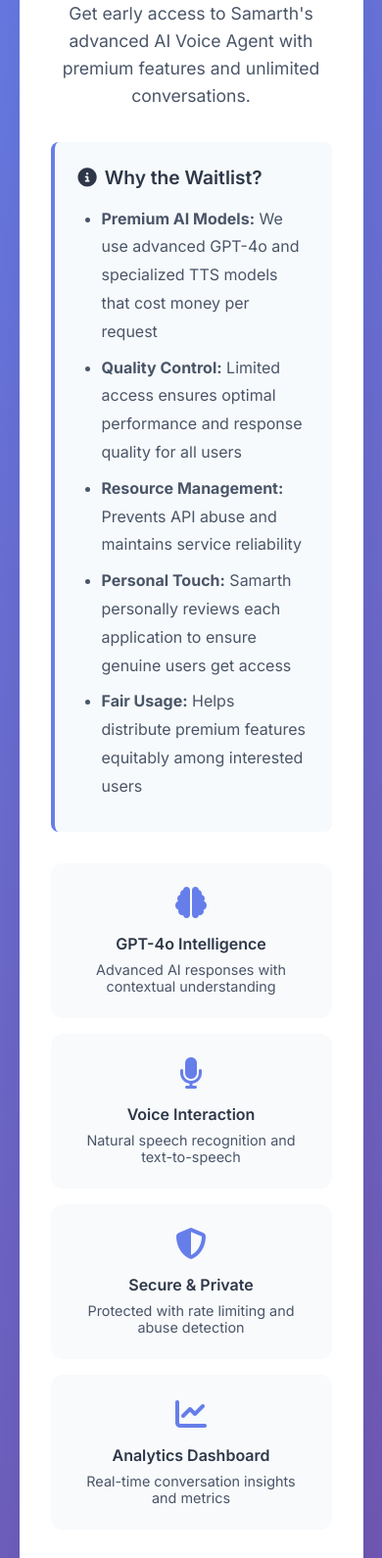
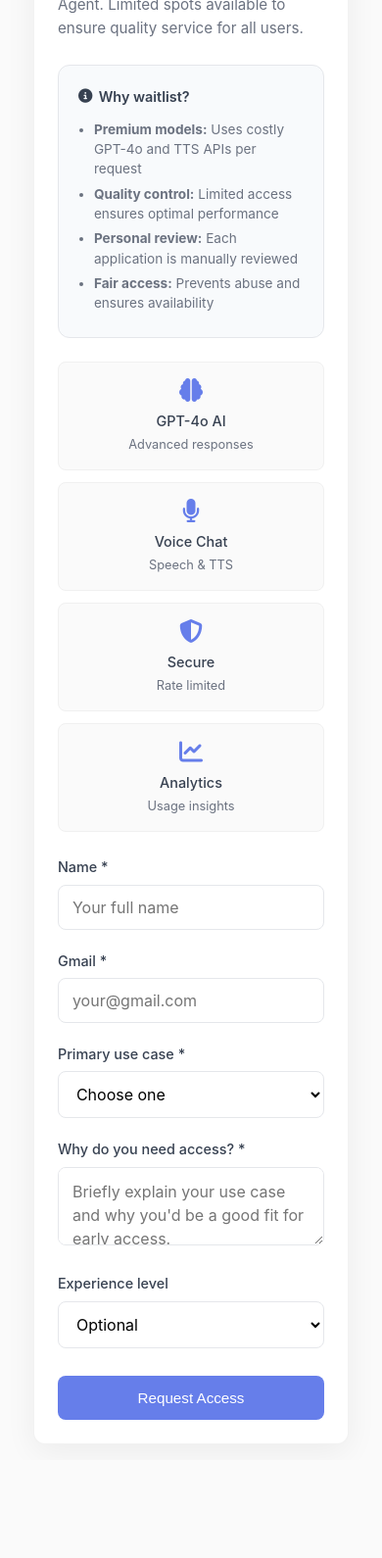
Before and after one commit to whileTrueFalse/voice-bot, a website: page waitlist.html in a window 390 px wide. Shown: the part 178-1768 px from the top of the page at 98% size. After the commit the page ends 1668 px from the top, so only its background shows below. Drawn offline with Linux system fonts and the light colour scheme.

Commit message:
Redesign waitlist UI: Minimal and modern interface + improved error handling
 UI improvements:
- Clean, minimal design with better spacing
- Reduced visual noise and simplified colors
- Shorter, more concise copy throughout
- Better mobile responsiveness
- Streamlined form labels and placeholders
- Modern typography and button styles

 Backend improvements:
- Enhanced error handling and logging
- Better email configuration checks
- Improved form submission debugging
- Graceful fallback for email failures

 Design changes:
- Subtle shadows and borders instead of gradients
- Neutral color palette with accent blue
- Compact layout with better information hierarchy
- Professional, accessible interface

```diff
--- a/waitlist.html
+++ b/waitlist.html
@@ -14,101 +14,105 @@
         }
 
         body {
-            font-family: 'Inter', sans-serif;
-            background: linear-gradient(135deg, #667eea 0%, #764ba2 100%);
+            font-family: -apple-system, BlinkMacSystemFont, 'Inter', 'Segoe UI', Roboto, sans-serif;
+            background: #fafafa;
             min-height: 100vh;
             display: flex;
             align-items: center;
             justify-content: center;
+            color: #1a1a1a;
+            line-height: 1.6;
         }
 
         .waitlist-container {
             background: white;
-            border-radius: 20px;
-            padding: 3rem;
-            max-width: 600px;
+            border-radius: 16px;
+            padding: 2.5rem;
+            max-width: 520px;
             width: 90%;
-            box-shadow: 0 20px 60px rgba(0, 0, 0, 0.1);
-            text-align: center;
+            box-shadow: 0 8px 32px rgba(0, 0, 0, 0.06);
+            border: 1px solid rgba(0, 0, 0, 0.05);
         }
 
         .logo {
-            background: linear-gradient(135deg, #667eea 0%, #764ba2 100%);
-            background-clip: text;
-            -webkit-background-clip: text;
-            -webkit-text-fill-color: transparent;
-            font-size: 3rem;
-            margin-bottom: 1rem;
+            color: #667eea;
+            font-size: 2rem;
+            margin-bottom: 0.5rem;
         }
 
         .waitlist-header h1 {
-            color: #2d3748;
-            font-size: 2.5rem;
-            font-weight: 700;
-            margin-bottom: 1rem;
+            color: #1a1a1a;
+            font-size: 1.75rem;
+            font-weight: 600;
+            margin-bottom: 0.5rem;
+            letter-spacing: -0.02em;
         }
 
         .waitlist-header p {
-            color: #4a5568;
-            font-size: 1.1rem;
-            line-height: 1.6;
-            margin-bottom: 2rem;
+            color: #6b7280;
+            font-size: 0.95rem;
+            margin-bottom: 1.5rem;
+            font-weight: 400;
         }
 
         .reason-box {
-            background: #f7fafc;
-            border-left: 4px solid #667eea;
-            padding: 1.5rem;
-            margin: 2rem 0;
+            background: #f8fafc;
+            border: 1px solid #e5e7eb;
+            padding: 1.25rem;
+            margin: 1.5rem 0;
             text-align: left;
-            border-radius: 8px;
+            border-radius: 12px;
         }
 
         .reason-box h3 {
-            color: #2d3748;
-            font-size: 1.2rem;
+            color: #374151;
+            font-size: 0.9rem;
             font-weight: 600;
-            margin-bottom: 1rem;
+            margin-bottom: 0.75rem;
             display: flex;
             align-items: center;
-            gap: 0.5rem;
+            gap: 0.4rem;
         }
 
         .reason-box ul {
-            color: #4a5568;
-            line-height: 1.8;
-            padding-left: 1.5rem;
+            color: #6b7280;
+            line-height: 1.5;
+            padding-left: 1rem;
+            font-size: 0.85rem;
         }
 
         .reason-box li {
-            margin-bottom: 0.5rem;
+            margin-bottom: 0.3rem;
         }
 
         .waitlist-form {
-            margin-top: 2rem;
+            margin-top: 1.5rem;
         }
 
         .form-group {
-            margin-bottom: 1.5rem;
+            margin-bottom: 1.25rem;
             text-align: left;
         }
 
         .form-group label {
             display: block;
-            color: #2d3748;
+            color: #374151;
             font-weight: 500;
-            margin-bottom: 0.5rem;
+            margin-bottom: 0.4rem;
+            font-size: 0.9rem;
         }
 
         .form-group input,
         .form-group textarea,
         .form-group select {
             width: 100%;
-            padding: 1rem;
-            border: 2px solid #e2e8f0;
-            border-radius: 10px;
-            font-size: 1rem;
-            transition: border-color 0.3s ease;
+            padding: 0.75rem 0.875rem;
+            border: 1.5px solid #e5e7eb;
+            border-radius: 8px;
+            font-size: 0.95rem;
+            transition: all 0.2s ease;
+            background: white;
+            font-family: inherit;
         }
 
         .form-group input:focus,
@@ -116,30 +120,33 @@
         .form-group select:focus {
             outline: none;
             border-color: #667eea;
-            box-shadow: 0 0 0 3px rgba(102, 126, 234, 0.1);
+            box-shadow: 0 0 0 3px rgba(102, 126, 234, 0.08);
         }
 
         .form-group textarea {
-            min-height: 100px;
+            min-height: 80px;
             resize: vertical;
+            line-height: 1.5;
         }
 
         .submit-btn {
-            background: linear-gradient(135deg, #667eea 0%, #764ba2 100%);
+            background: #667eea;
             color: white;
             border: none;
-            padding: 1rem 2rem;
-            font-size: 1.1rem;
-            font-weight: 600;
-            border-radius: 10px;
+            padding: 0.875rem 1.5rem;
+            font-size: 0.95rem;
+            font-weight: 500;
+            border-radius: 8px;
             cursor: pointer;
-            transition: transform 0.2s ease;
+            transition: all 0.2s ease;
             width: 100%;
+            margin-top: 0.5rem;
         }
 
         .submit-btn:hover {
-            transform: translateY(-2px);
-            box-shadow: 0 10px 30px rgba(102, 126, 234, 0.3);
+            background: #5a67d8;
+            transform: translateY(-1px);
+            box-shadow: 0 4px 16px rgba(102, 126, 234, 0.25);
         }
 
         .submit-btn:disabled {
@@ -150,63 +157,83 @@
 
         .success-message,
         .error-message {
-            padding: 1rem;
-            border-radius: 10px;
+            padding: 0.875rem 1rem;
+            border-radius: 8px;
             margin: 1rem 0;
             display: none;
+            font-size: 0.9rem;
         }
 
         .success-message {
-            background: #f0fff4;
-            border: 1px solid #9ae6b4;
-            color: #22543d;
+            background: #f0fdf4;
+            border: 1px solid #bbf7d0;
+            color: #166534;
         }
 
         .error-message {
-            background: #fed7d7;
-            border: 1px solid #feb2b2;
-            color: #742a2a;
+            background: #fef2f2;
+            border: 1px solid #fecaca;
+            color: #dc2626;
         }
 
         .features-grid {
             display: grid;
-            grid-template-columns: repeat(auto-fit, minmax(200px, 1fr));
-            gap: 1rem;
-            margin: 2rem 0;
+            grid-template-columns: repeat(auto-fit, minmax(180px, 1fr));
+            gap: 0.875rem;
+            margin: 1.5rem 0;
         }
 
         .feature-item {
-            background: #f8fafc;
-            padding: 1.5rem;
-            border-radius: 12px;
+            background: #fafafa;
+            padding: 1rem;
+            border-radius: 8px;
             text-align: center;
+            border: 1px solid #f0f0f0;
         }
 
         .feature-item i {
-            font-size: 2rem;
+            font-size: 1.5rem;
             color: #667eea;
-            margin-bottom: 1rem;
+            margin-bottom: 0.5rem;
         }
 
         .feature-item h4 {
-            color: #2d3748;
-            font-weight: 600;
-            margin-bottom: 0.5rem;
+            color: #374151;
+            font-weight: 500;
+            margin-bottom: 0.25rem;
+            font-size: 0.9rem;
         }
 
         .feature-item p {
-            color: #4a5568;
-            font-size: 0.9rem;
+            color: #6b7280;
+            font-size: 0.8rem;
+            line-height: 1.4;
         }
 
         @media (max-width: 768px) {
+            body {
+                padding: 1rem;
+            }
+
             .waitlist-container {
-                padding: 2rem;
-                margin: 1rem;
+                padding: 1.5rem;
+                margin: 0;
+                border-radius: 12px;
             }
 
             .waitlist-header h1 {
-                font-size: 2rem;
+                font-size: 1.5rem;
+            }
+
+            .features-grid {
+                grid-template-columns: 1fr;
+                gap: 0.75rem;
+            }
+
+            .form-group input,
+            .form-group textarea,
+            .form-group select {
+                font-size: 16px; /* Prevent zoom on iOS */
             }
         }
     </style>
@@ -217,111 +244,94 @@
             <div class="logo">
                 <i class="fas fa-robot"></i>
             </div>
-            <h1>Join the Waitlist</h1>
-            <p>Get early access to Samarth's advanced AI Voice Agent with premium features and unlimited conversations.</p>
+            <h1>Join Waitlist</h1>
+            <p>Request access to the AI Voice Agent. Limited spots available to ensure quality service for all users.</p>
         </div>
 
         <div class="reason-box">
-            <h3><i class="fas fa-info-circle"></i> Why the Waitlist?</h3>
+            <h3><i class="fas fa-info-circle"></i> Why waitlist?</h3>
             <ul>
-                <li><strong>Premium AI Models:</strong> We use advanced GPT-4o and specialized TTS models that cost money per request</li>
-                <li><strong>Quality Control:</strong> Limited access ensures optimal performance and response quality for all users</li>
-                <li><strong>Resource Management:</strong> Prevents API abuse and maintains service reliability</li>
-                <li><strong>Personal Touch:</strong> Samarth personally reviews each application to ensure genuine users get access</li>
-                <li><strong>Fair Usage:</strong> Helps distribute premium features equitably among interested users</li>
+                <li><strong>Premium models:</strong> Uses costly GPT-4o and TTS APIs per request</li>
+                <li><strong>Quality control:</strong> Limited access ensures optimal performance</li>
+                <li><strong>Personal review:</strong> Each application is manually reviewed</li>
+                <li><strong>Fair access:</strong> Prevents abuse and ensures availability</li>
             </ul>
         </div>
 
         <div class="features-grid">
             <div class="feature-item">
                 <i class="fas fa-brain"></i>
-                <h4>GPT-4o Intelligence</h4>
-                <p>Advanced AI responses with contextual understanding</p>
+                <h4>GPT-4o AI</h4>
+                <p>Advanced responses</p>
             </div>
             <div class="feature-item">
                 <i class="fas fa-microphone"></i>
-                <h4>Voice Interaction</h4>
-                <p>Natural speech recognition and text-to-speech</p>
+                <h4>Voice Chat</h4>
+                <p>Speech & TTS</p>
             </div>
             <div class="feature-item">
                 <i class="fas fa-shield-alt"></i>
-                <h4>Secure & Private</h4>
-                <p>Protected with rate limiting and abuse detection</p>
+                <h4>Secure</h4>
+                <p>Rate limited</p>
             </div>
             <div class="feature-item">
                 <i class="fas fa-chart-line"></i>
-                <h4>Analytics Dashboard</h4>
-                <p>Real-time conversation insights and metrics</p>
+                <h4>Analytics</h4>
+                <p>Usage insights</p>
             </div>
         </div>
 
         <form class="waitlist-form" id="waitlistForm">
             <div class="form-group">
-                <label for="fullName">Full Name *</label>
-                <input type="text" id="fullName" name="fullName" required placeholder="Enter your full name">
+                <label for="fullName">Name *</label>
+                <input type="text" id="fullName" name="fullName" required placeholder="Your full name">
             </div>
 
             <div class="form-group">
-                <label for="email">Gmail Address *</label>
-                <input type="email" id="email" name="email" required placeholder="youremail@gmail.com" pattern=".*@gmail\.com$" title="Please enter a valid Gmail address">
+                <label for="email">Gmail *</label>
+                <input type="email" id="email" name="email" required placeholder="your@gmail.com" pattern=".*@gmail\.com$" title="Gmail address required">
             </div>
 
             <div class="form-group">
-                <label for="useCase">How do you plan to use the Voice Agent? *</label>
+                <label for="useCase">Primary use case *</label>
                 <select id="useCase" name="useCase" required>
-                    <option value="">Select your primary use case</option>
+                    <option value="">Choose one</option>
                     <option value="learning">Learning & Education</option>
                     <option value="business">Business & Professional</option>
                     <option value="research">Research & Development</option>
-                    <option value="accessibility">Accessibility Needs</option>
+                    <option value="accessibility">Accessibility</option>
                     <option value="personal">Personal Assistant</option>
-                    <option value="development">Software Development</option>
+                    <option value="development">Development</option>
                     <option value="other">Other</option>
                 </select>
             </div>
 
             <div class="form-group">
-                <label for="reason">Why should you get early access? *</label>
-                <textarea id="reason" name="reason" required placeholder="Tell Samarth why you'd be a great early user. What specific problem would this solve for you? How would you use the voice agent? Be specific and genuine."></textarea>
+                <label for="reason">Why do you need access? *</label>
+                <textarea id="reason" name="reason" required placeholder="Briefly explain your use case and why you'd be a good fit for early access."></textarea>
             </div>
 
             <div class="form-group">
-                <label for="experience">Technical Experience</label>
+                <label for="experience">Experience level</label>
                 <select id="experience" name="experience">
-                    <option value="">Select your level</option>
-                    <option value="beginner">Beginner (New to AI/Tech)</option>
-                    <option value="intermediate">Intermediate (Some experience)</option>
-                    <option value="advanced">Advanced (Technical professional)</option>
-                    <option value="expert">Expert (AI/ML specialist)</option>
-                </select>
-            </div>
-
-            <div class="form-group">
-                <label for="referral">How did you hear about this project?</label>
-                <select id="referral" name="referral">
-                    <option value="">Select source</option>
-                    <option value="github">GitHub</option>
-                    <option value="linkedin">LinkedIn</option>
-                    <option value="twitter">Twitter</option>
-                    <option value="friend">Friend/Colleague</option>
-                    <option value="portfolio">Samarth's Portfolio</option>
-                    <option value="other">Other</option>
+                    <option value="">Optional</option>
+                    <option value="beginner">Beginner</option>
+                    <option value="intermediate">Intermediate</option>
+                    <option value="advanced">Advanced</option>
+                    <option value="expert">Expert</option>
                 </select>
             </div>
 
             <button type="submit" class="submit-btn" id="submitBtn">
-                <i class="fas fa-paper-plane"></i>
-                Join Waitlist
+                Request Access
             </button>
         </form>
 
         <div class="success-message" id="successMessage">
-            <i class="fas fa-check-circle"></i>
-            <strong>Success!</strong> Your waitlist application has been submitted. Samarth will review your request and contact you via email if selected.
+            <strong>Request submitted!</strong> You'll hear back via email if selected.
         </div>
 
         <div class="error-message" id="errorMessage">
-            <i class="fas fa-exclamation-circle"></i>
             <span id="errorText">Something went wrong. Please try again.</span>
         </div>
     </div>
@@ -341,7 +351,7 @@
 
             // Disable submit button
             submitBtn.disabled = true;
-            submitBtn.innerHTML = '<i class="fas fa-spinner fa-spin"></i> Submitting...';
+            submitBtn.innerHTML = 'Submitting...';
 
             // Collect form data
             const formData = {
@@ -359,11 +369,13 @@
                 errorText.textContent = 'Please use a valid Gmail address (@gmail.com)';
                 errorMessage.style.display = 'block';
                 submitBtn.disabled = false;
-                submitBtn.innerHTML = '<i class="fas fa-paper-plane"></i> Join Waitlist';
+                submitBtn.innerHTML = 'Request Access';
                 return;
             }
 
             try {
+                console.log('Submitting waitlist application:', formData);
+
                 const response = await fetch('/api/waitlist/join', {
                     method: 'POST',
                     headers: {
@@ -372,21 +384,32 @@
                     body: JSON.stringify(formData)
                 });
 
-                const result = await response.json();
+                console.log('Response status:', response.status);
 
-                if (response.ok) {
-                    successMessage.style.display = 'block';
-                    document.getElementById('waitlistForm').style.display = 'none';
-                } else {
-                    throw new Error(result.error || 'Submission failed');
+                if (!response.ok) {
+                    const errorData = await response.text();
+                    console.error('Server error:', errorData);
+                    try {
+                        const errorJson = JSON.parse(errorData);
+                        throw new Error(errorJson.error || 'Submission failed');
+                    } catch (parseError) {
+                        throw new Error(`Server error (${response.status}): ${errorData}`);
+                    }
                 }
 
+                const result = await response.json();
+                console.log('Success:', result);
+
+                successMessage.style.display = 'block';
+                document.getElementById('waitlistForm').style.display = 'none';
+
             } catch (error) {
+                console.error('Form submission error:', error);
                 errorText.textContent = error.message || 'Network error. Please try again.';
                 errorMessage.style.display = 'block';
             } finally {
                 submitBtn.disabled = false;
-                submitBtn.innerHTML = '<i class="fas fa-paper-plane"></i> Join Waitlist';
+                submitBtn.innerHTML = 'Request Access';
             }
         });
 
```
Also changed, not shown: server.js (+25 -6 lines).
